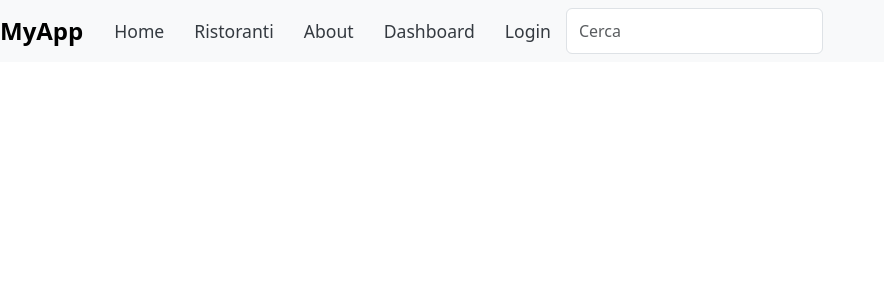
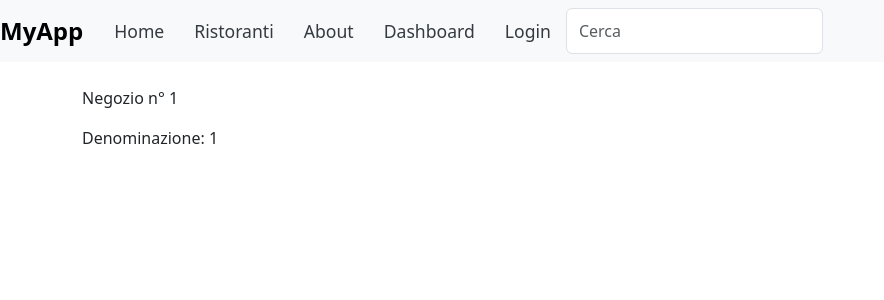
Before and after one commit to netsamma/food-delivery-fe, an Angular app: page /shop-details/1/1 in a window 1280 px wide. Before the commit this address led to /. Shown: the top 300 px of the page, without its empty margins (0-884 px from the left). Built offline with nearby package versions, Linux system fonts and the light colour scheme.

Commit message:
Route params id, shop name with spaces

```diff
--- a/src/app/app.routes.ts
+++ b/src/app/app.routes.ts
@@ -14,7 +14,7 @@ export const routes: Routes = [
   { path: 'shops', component: ShopsComponent },
   { path: 'login', component: LoginComponent },
   { path: '', redirectTo: '/', pathMatch: 'full' },
-  { path: 'shop-details/:id', component:ShopDetailsComponent,
+  { path: 'shop-details/:id/:denominazione', component:ShopDetailsComponent,
     children: [
       { path: 'products', component: ProductsComponent }
     ]
--- a/src/app/components/products/products.component.html
+++ b/src/app/components/products/products.component.html
@@ -7,7 +7,7 @@
   />
   <div class="grid">
     @for (product of filteredProducts; track $index) {
-    <div *ngIf="product.denominazione.toLocaleLowerCase().includes(filtro)">
+    <div *ngIf="product.name.toLocaleLowerCase().includes(filtro)">
       <app-product [product] = "product" (myEvent)="handleEvent($event)"></app-product>
     </div>
     }
--- a/src/app/components/shop-details/shop-details.component.html
+++ b/src/app/components/shop-details/shop-details.component.html
@@ -1,2 +1,5 @@
-<p>shop-details Negozio n° {{id}} works!</p>
-<router-outlet />
+<div class="container mt-4">
+	<p>Negozio n° {{id}}</p>
+	<p>Denominazione: {{denominazione}}</p>
+	<router-outlet />
+</div>
--- a/src/app/components/shop-details/shop-details.component.ts
+++ b/src/app/components/shop-details/shop-details.component.ts
@@ -12,20 +12,16 @@ export class ShopDetailsComponent implements OnInit, OnDestroy{
 
   id!: number;
   denominazione!: string;
+  citta!: string;
   private sub: any;
 
   constructor(private route: ActivatedRoute) {}
 
   ngOnInit() {
     this.sub = this.route.params.subscribe(params => {
-       this.id = +params['id']; // (+) converts string 'id' to a number
-       this.denominazione = params['denominazione'];
-
-       console.log(this.denominazione);
-
-
+       this.id = +params['id'];
+       this.denominazione = decodeURIComponent(params['denominazione'])
        // In a real app: dispatch action to load the details here.
-
 
     });
   }
--- a/src/app/components/shop/shop.component.html
+++ b/src/app/components/shop/shop.component.html
@@ -1,4 +1,4 @@
-<a [routerLink]="['/shop-details', shop.id]">
+<a [routerLink]="['/shop-details', shop.id, encodeParam(shop.denominazione)]">
     <mat-card class="example-card">
         <mat-card-header>
           <div mat-card-avatar class="example-header-image"></div>
--- a/src/app/components/shop/shop.component.ts
+++ b/src/app/components/shop/shop.component.ts
@@ -16,7 +16,11 @@ export class ShopComponent {
   @Output() myEvent = new EventEmitter<string>;
 
 
-emitEvent() {
-  this.myEvent.emit(this.shop.denominazione);
+  emitEvent() {
+    this.myEvent.emit(this.shop.denominazione);
+  }
+
+  encodeParam(param: string): string {
+    return encodeURIComponent(param);
+  }
 }
-}
--- a/src/app/services/products.service.ts
+++ b/src/app/services/products.service.ts
@@ -12,7 +12,7 @@ export class ProductsService {
   private searchSubject = new BehaviorSubject<string>('');
   search$ = this.searchSubject.asObservable();
 
-  private url = 'https://server-node-igna.vercel.app/shops';
+  private url = 'https://server-node-igna.vercel.app/products';
 
   getProducts(): Observable<Product[]> {
     return this.http.get<Product[]>(this.url);
```
Also changed, not shown: 1 other file (tests, documents, lock files or other folders).
